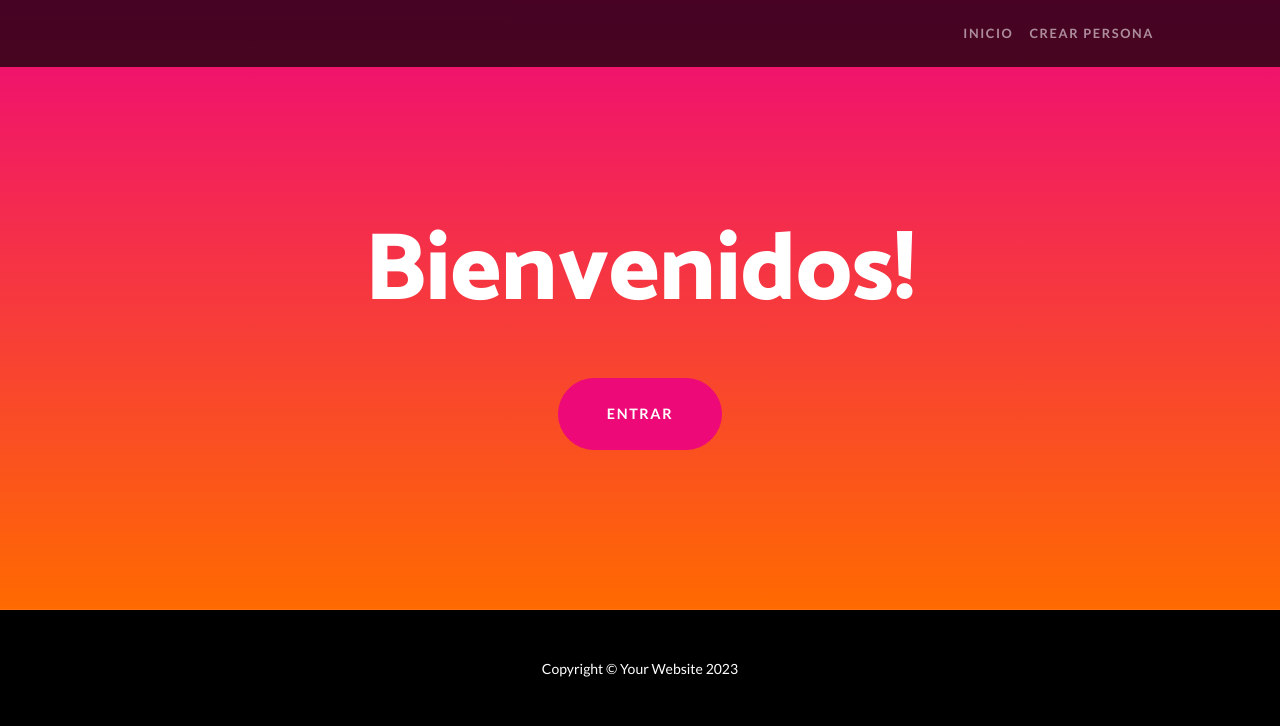
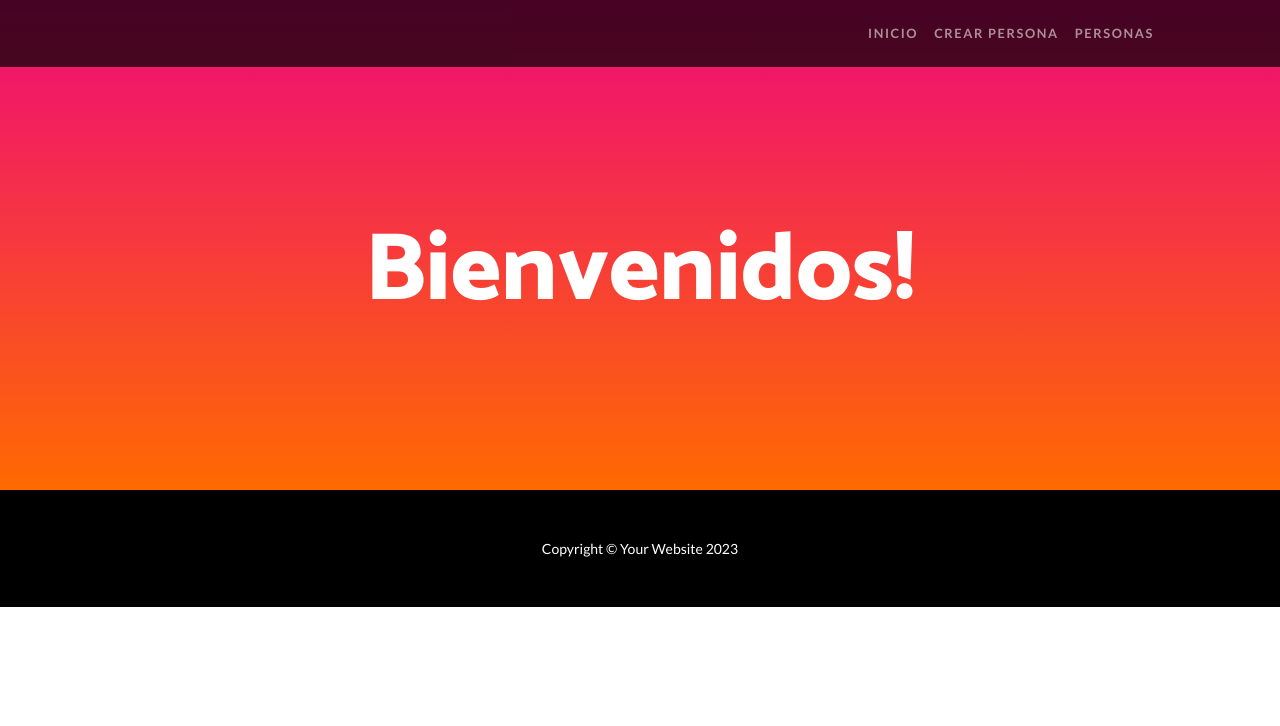
Before and after one commit to dayb137/BlasDayana_TerceraPreEntrega, a Django app: page / in a window 1280 px wide. Shown: the top 726 px of the page. Run offline with Django 5.2, Linux system fonts and the light colour scheme; some libraries are stand-ins or nearby versions.

Commit message:
Corregi errores de identacon

```diff
--- a/inicio/models.py
+++ b/inicio/models.py
@@ -4,7 +4,5 @@ class Persona(models.Model):
     nombre = models.CharField(max_length=30)
     apellido = models.CharField(max_length=30)
 
-
     def __str__(self):
      return f'Soy  {self.nombre} {self.apellido}'
-# Create your models here.
--- a/inicio/templates/inicio/crear.html
+++ b/inicio/templates/inicio/crear.html
@@ -10,7 +10,7 @@ Crear persona
 
 {% block main %}
 
-<form action={% url "crear" %} metodh='POST'>
+<form action={% url "crear_persona" %} metodh='POST'>
 {% csrf_token %}
 
     {{formulario}}
--- a/inicio/urls.py
+++ b/inicio/urls.py
@@ -5,6 +5,6 @@ from inicio import views
 
 urlpatterns = [
     path('', views.inicio, name='inicio'),
-    path('personas/', views.personas, name='ver_persona'),
+    path('personas/', views.personas, name='personas'),
     path('personas/crear/', views.crear_persona, name='crear_persona'),
 ]
--- a/inicio/views.py
+++ b/inicio/views.py
@@ -1,7 +1,7 @@
 from django.shortcuts import render, redirect
-# from datetime import datetime
 from inicio.models import Persona
 from inicio.form import CrearPersonaFormulario
+
 
 def inicio(request):
     return render(request,'inicio/inicio.html')
@@ -9,18 +9,24 @@ def inicio(request):
 def crear_persona(request):
 
     if request.method == 'POST':
+
         formulario = CrearPersonaFormulario(request.POST)
+
         if formulario.is_valid():
-         datos = formulario.cleaned_data
-         persona = Persona(nommbre=datos.get('nombre'), apellido=datos.get('apellido'))
-         persona.save()
-         return redirect('personas')
-        else:
-            formulario = CrearPersonaFormulario()
+            datos = formulario.cleaned_data
+            persona = Persona(nommbre=datos.get('nombre'), apellido=datos.get('apellido'))
+            persona.save()
+
+        return redirect('Personas')
+
+    else:
+        formulario = CrearPersonaFormulario()
+
     return render(request,'inicio/crear.html', {'formulario':formulario})
 
 
+def personas(request):
 
-def personas(request):
-    persona = Persona.objects.all()
-    return render(request, 'inicio/personas.html')
+    personas = Persona.objects.all()
+
+    return render(request, 'inicio/personas.html', {'personas':personas})
--- a/templates/index.html
+++ b/templates/index.html
@@ -31,7 +31,7 @@
                     <ul class="navbar-nav ms-auto">
                         <li class="nav-item"><a class="nav-link" href={% url "inicio" %}>Inicio</a></li>
                         <li class="nav-item"><a class="nav-link" href={% url "crear_persona" %}>Crear Persona</a></li>
-                        {% comment %} <li class="nav-item"><a class="nav-link" href={% url "persona" %}>Personas</a></li> {% endcomment %}
+                        <li class="nav-item"><a class="nav-link" href={% url "personas"  %}>Personas</a></li>
 
                     </ul>
                 </div>
@@ -43,7 +43,7 @@
                 <div class="container px-5">
                     <h1 class="masthead-heading mb-0">{% block h1_header %} {% endblock h1_header %}</h1>
                     {% comment %} <h2 class="masthead-subheading mb-0">Will Rock Your Socks Off</h2> {% endcomment %}
-                    <a class="btn btn-primary btn-xl rounded-pill mt-5" href="#scroll">Entrar</a>
+                    {% comment %} <a class="btn btn-primary btn-xl rounded-pill mt-5" href="#scroll">Entrar</a> {% endcomment %}
                 </div>
             </div>
             <div class= {% static "bg-circle-1 bg-circle" %}></div>
@@ -51,7 +51,9 @@
             <div class= {% static "bg-circle-3 bg-circle" %}></div>
             <div class= {% static "bg-circle-4 bg-circle" %}></div>
         </header>
-        {% block main %}{% endblock main %}
+        {% block main %}
+
+        {% endblock main %}
         <!-- Footer-->
         <footer class="py-5 bg-black">
             <div class="container px-5"><p class="m-0 text-center text-white small">Copyright &copy; Your Website 2023</p></div>
```
Also changed, not shown: inicio/templates/inicio/personas.html (+10 -9 lines), README.md, inicio/form.py (line endings or trailing spaces).
